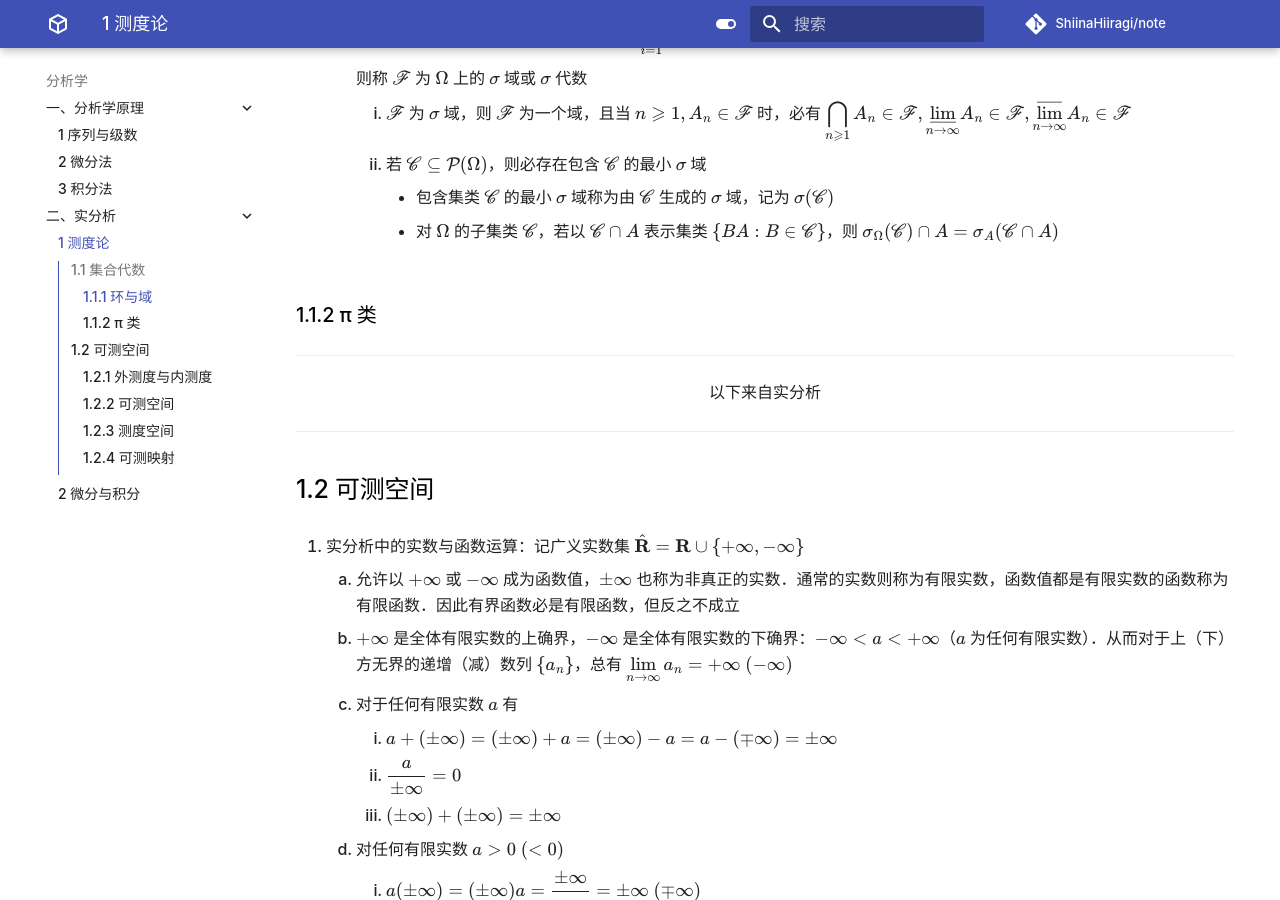
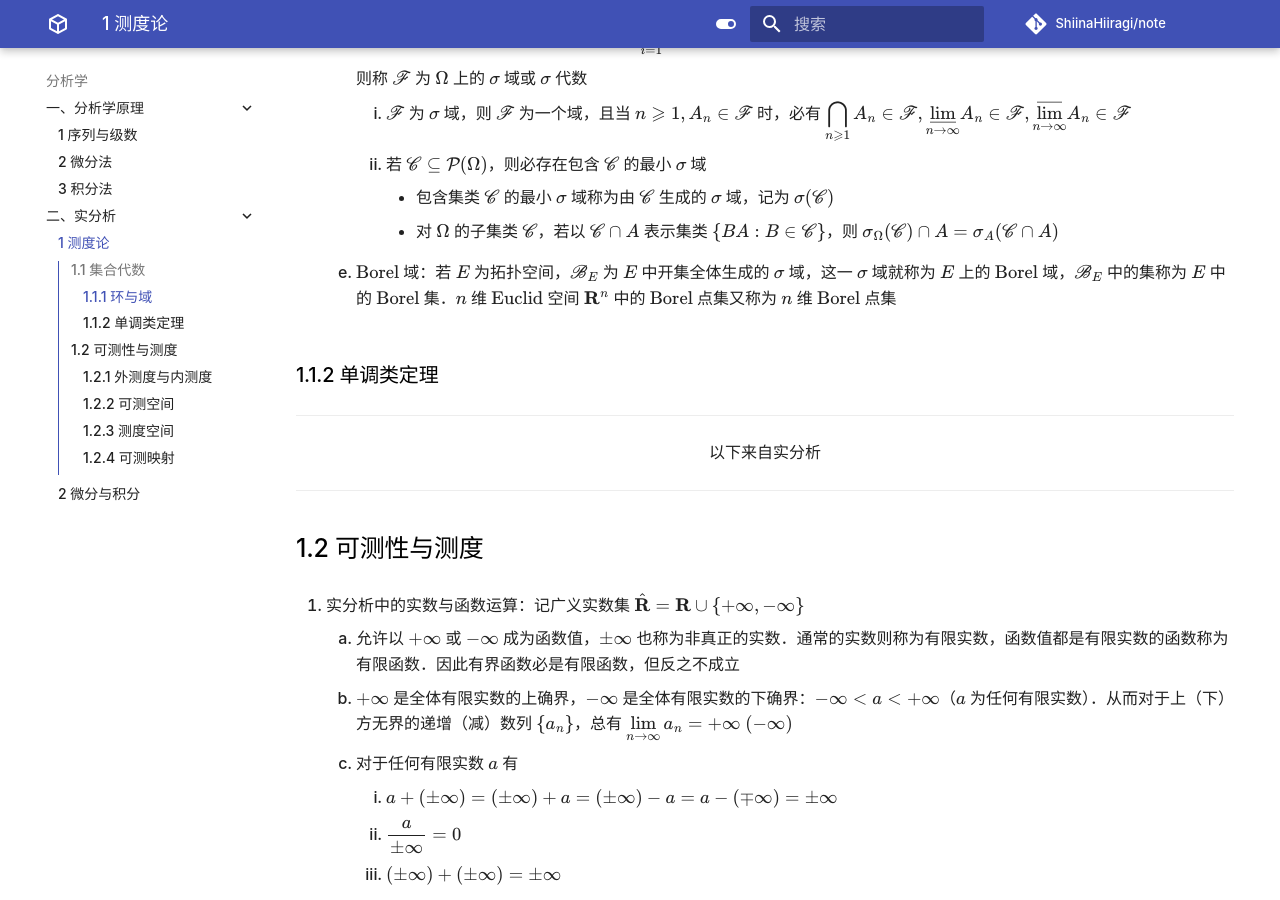
Before and after one commit to ShiinaHiiragi/note, an MkDocs documentation site: the page built from docs/anly/real/ms.md, in a window 1280 px wide and 900 px high, scrolled down 1242 px. Built offline with MkDocs 1.6.1 and Material for MkDocs 9.7.7, drawn with Linux system fonts in a browser that asks for light colours; comment, search, counter and statistics services are not loaded.

Commit message:
first section

```diff
--- a/docs/anly/real/ms.md
+++ b/docs/anly/real/ms.md
@@ -41,13 +41,15 @@
             - 包含集类 $\mathscr{C}$ 的最小 $\sigma$ 域称为由 $\mathscr{C}$ 生成的 $\sigma$ 域，记为 $\sigma(\mathscr{C})$
             - 对 $\Omega$ 的子集类 $\mathscr{C}$，若以 $\mathscr{C} \cap A$ 表示集类 $\{B A: B \in \mathscr{C}\}$，则 $\sigma_{\Omega}(\mathscr{C}) \cap A=\sigma_{A}(\mathscr{C} \cap A)$
 
-### 1.1.2 π 类
+    5. $\text{Borel}$ 域：若 $E$ 为拓扑空间，$\mathscr{B}_{E}$ 为 $E$ 中开集全体生成的 $\sigma$ 域，这一 $\sigma$ 域就称为 $E$ 上的 $\text{Borel}$ 域，$\mathscr{B}_{E}$ 中的集称为 $E$ 中的 $\text{Borel}$ 集．$n$ 维 $\text{Euclid}$ 空间 $\mathbf{R}^{n}$ 中的 $\text{Borel}$ 点集又称为 $n$ 维 $\text{Borel}$ 点集
+
+### 1.1.2 单调类定理
 
 ---
 <p align="center"> 以下来自实分析 </p>
 ---
 
-## 1.2 可测空间
+## 1.2 可测性与测度
 1. 实分析中的实数与函数运算：记广义实数集 $\hat{\mathbf{R}}=\mathbf{R} \cup \{+\infty, -\infty\}$
     1. 允许以 $+\infty$ 或 $-\infty$ 成为函数值，$\pm \infty$ 也称为非真正的实数．通常的实数则称为有限实数，函数值都是有限实数的函数称为有限函数．因此有界函数必是有限函数，但反之不成立
     2. $+\infty$ 是全体有限实数的上确界，$-\infty$ 是全体有限实数的下确界：$-\infty<a<+\infty$（$a$ 为任何有限实数）．从而对于上（下）方无界的递增（减）数列 $\left\{a_{n}\right\}$，总有 ${\displaystyle \lim _{n \to \infty} a_{n}=+\infty \ (-\infty)}$
```
